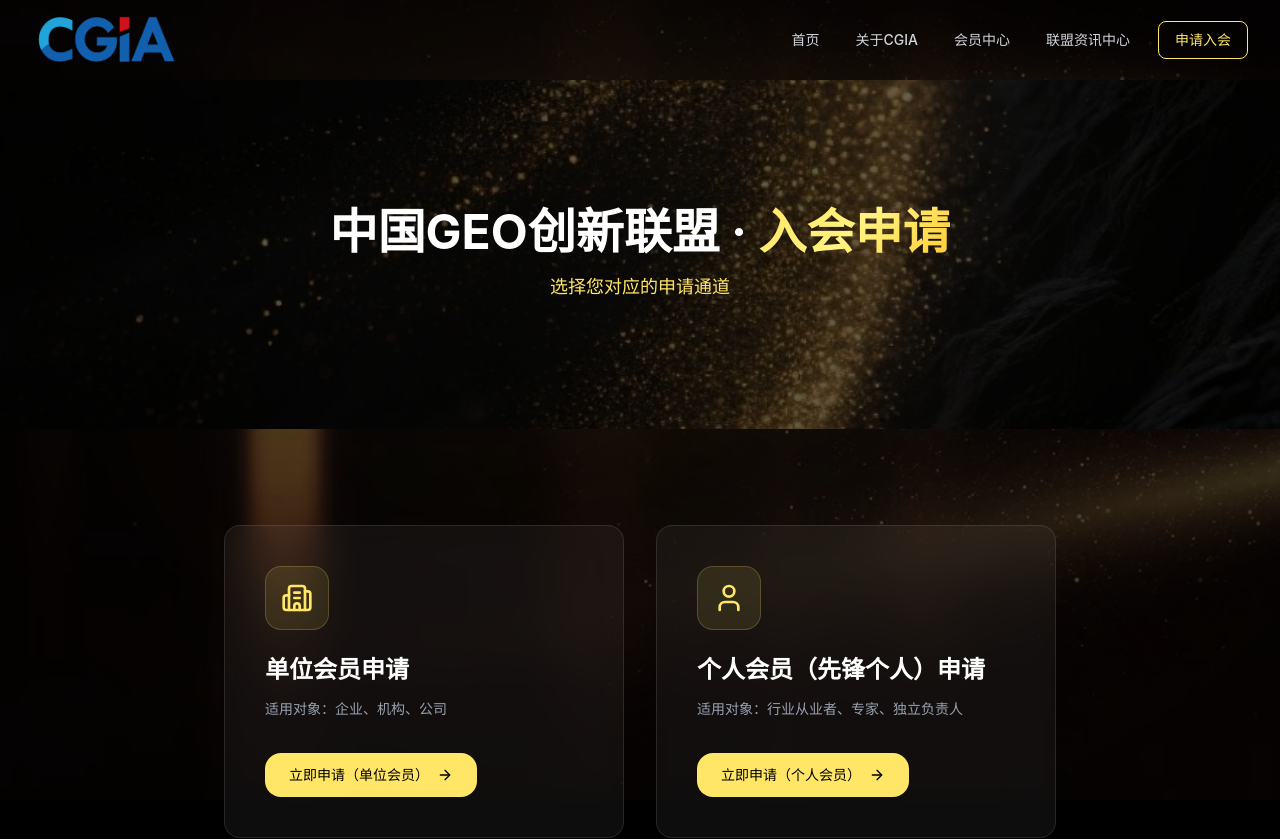
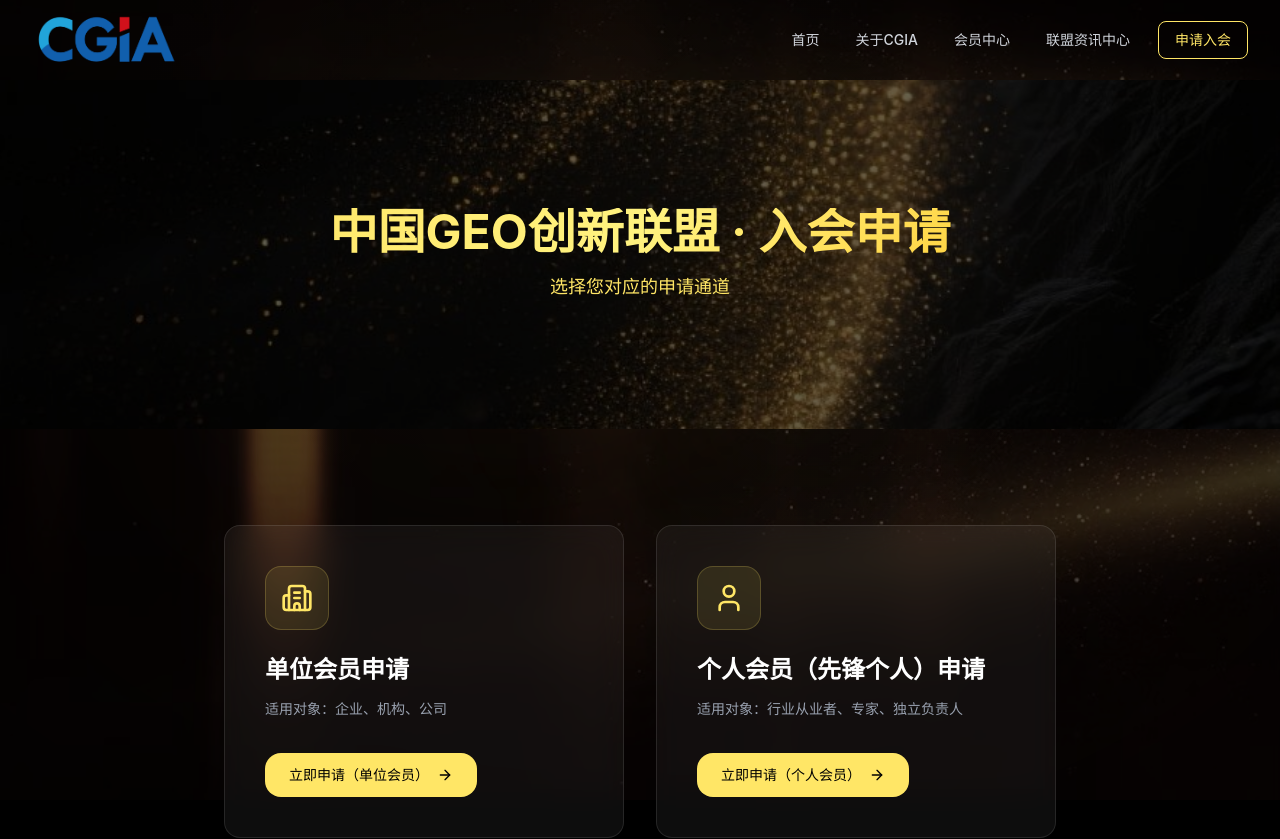
Before and after one commit to liuyao212212-netizen/cgia-website, a React (Vite) app: page /#/application in a window 1280 px wide. Shown: the top 839 px of the page. Built offline with nearby package versions, Linux system fonts and the light colour scheme.

Commit message:
style: 入会申请页面标题全部金色+手机端字体缩小避免换行

```diff
--- a/src/pages/ApplyPage/ApplyPage.tsx
+++ b/src/pages/ApplyPage/ApplyPage.tsx
@@ -17,9 +17,9 @@ export default function ApplyPage() {
             initial={{ opacity: 0, y: 30 }}
             animate={{ opacity: 1, y: 0 }}
             transition={{ duration: 0.6, delay: 0.1 }}
-            className="text-3xl md:text-5xl font-bold text-white mb-4"
+            className="text-2xl sm:text-3xl md:text-5xl font-bold text-gradient-gold mb-4"
           >
-            中国GEO创新联盟 · <span className="text-gradient-gold">入会申请</span>
+            中国GEO创新联盟 · 入会申请
           </motion.h1>
           <motion.p
             initial={{ opacity: 0, y: 30 }}
--- a/src/pages/ApplyPage/CompanyApplyPage.tsx
+++ b/src/pages/ApplyPage/CompanyApplyPage.tsx
@@ -151,9 +151,9 @@ export default function CompanyApplyPage() {
           <motion.h1
             initial={{ opacity: 0, y: 30 }}
             animate={{ opacity: 1, y: 0 }}
-            className="text-3xl md:text-5xl font-bold text-white mb-4"
+            className="text-2xl sm:text-3xl md:text-5xl font-bold text-gradient-gold mb-4"
           >
-            <span className="text-gradient-gold">单位会员</span>申请
+            单位会员申请
           </motion.h1>
         </div>
       </section>
--- a/src/pages/ApplyPage/PersonApplyPage.tsx
+++ b/src/pages/ApplyPage/PersonApplyPage.tsx
@@ -154,9 +154,9 @@ export default function PersonApplyPage() {
           <motion.h1
             initial={{ opacity: 0, y: 30 }}
             animate={{ opacity: 1, y: 0 }}
-            className="text-3xl md:text-5xl font-bold text-white mb-4"
+            className="text-2xl sm:text-3xl md:text-5xl font-bold text-gradient-gold mb-4"
           >
-            <span className="text-gradient-gold">先锋个人</span>申请
+            先锋个人申请
           </motion.h1>
         </div>
       </section>
```
